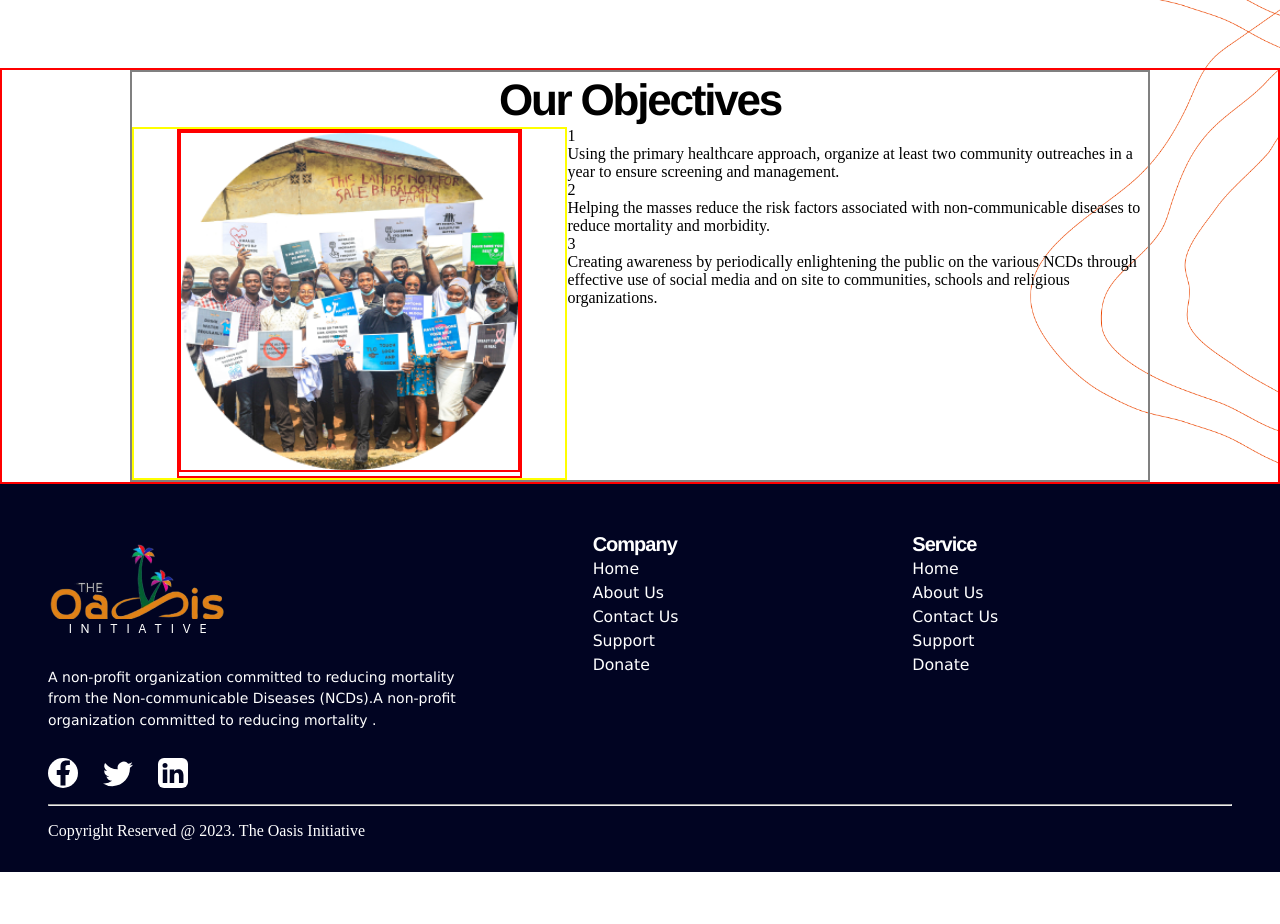
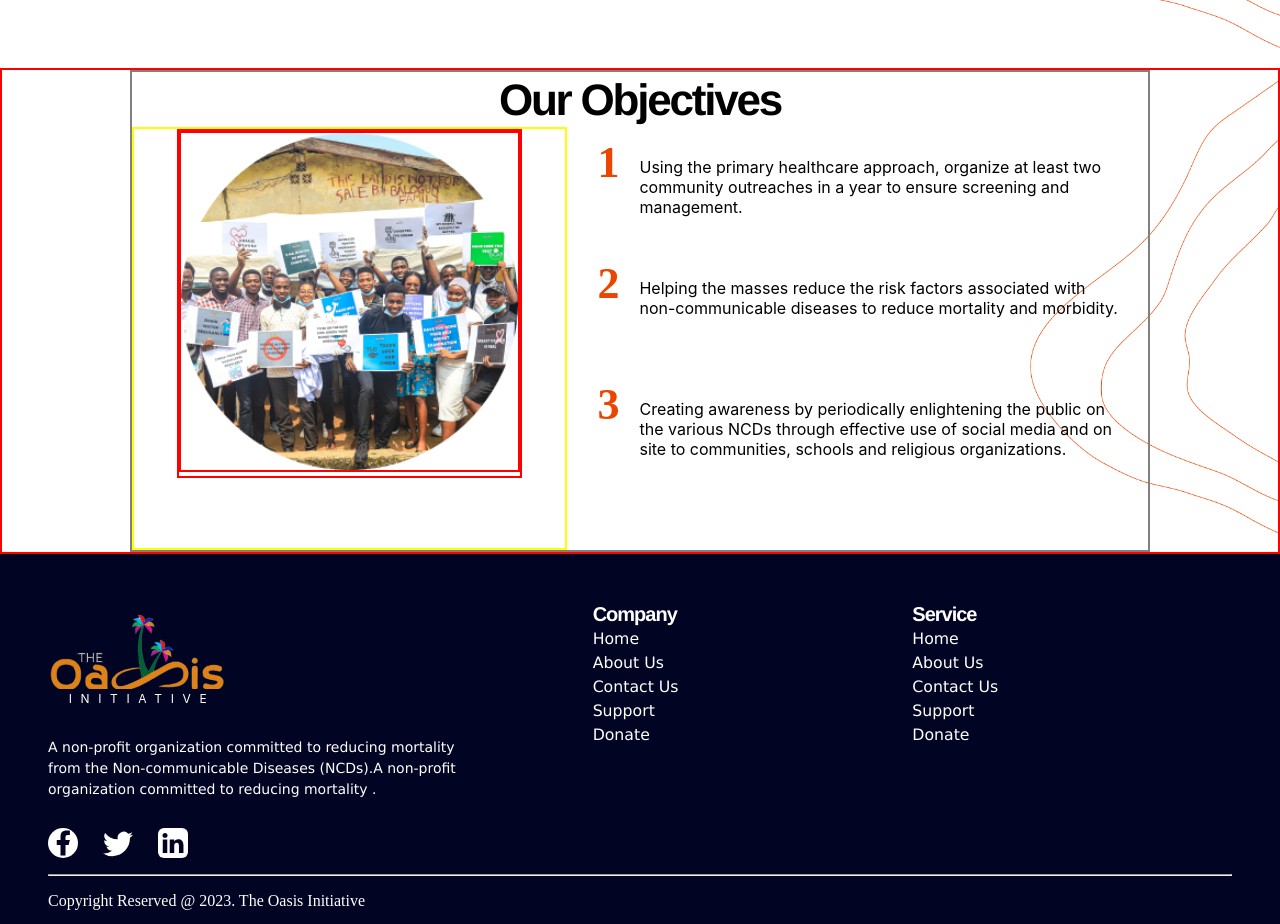
Before and after one commit to BANIEX/OASIS-MAIN, a React (Vite) app: page /about in a window 1280 px wide. Shown: the part 1220-2144 px from the top of the page. Before the commit the page ends 2092 px from the top, so only its background shows below. Built offline with nearby package versions, Linux system fonts and the light colour scheme.

Commit message:
progress

```diff
--- a/src/Components/AboutObjectives/AboutObjectives.css
+++ b/src/Components/AboutObjectives/AboutObjectives.css
@@ -48,5 +48,32 @@ letter-spacing: -0.05em;
 }
 
 .ourobjective_right_subcontainer{
-  display: contents;
+  padding: 30px;
 }
+
+
+.objective_one, .objective_two, .objective_three{
+  display: flex;
+  padding-bottom: 40px;
+}
+
+.objective_one_number, .objective_two_number, .objective_three_number{
+  padding-right: 20px;
+  font-weight: 700;
+  font-size: 44px;
+  color:  rgba(235, 70, 0, 1);
+  padding-bottom  : 30px;
+  position: relative;
+  top: -20px
+
+}
+
+.objective_one_content, .objective_two_content, .objective_three_content{
+  font-family: "Inter";
+  font-weight: 400;
+  font-size: 16px;
+  color: rgba(0, 0, 0, 1);
+
+
+
+}
```
